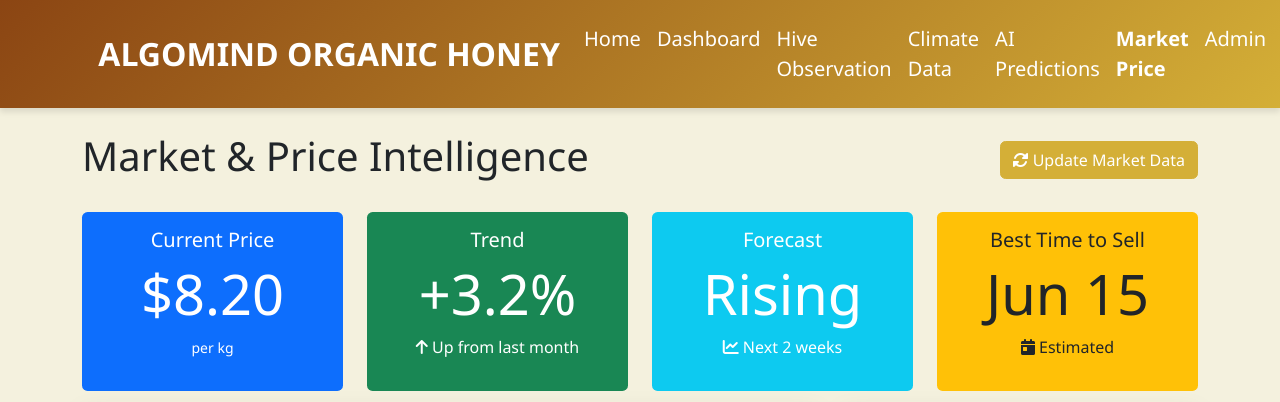
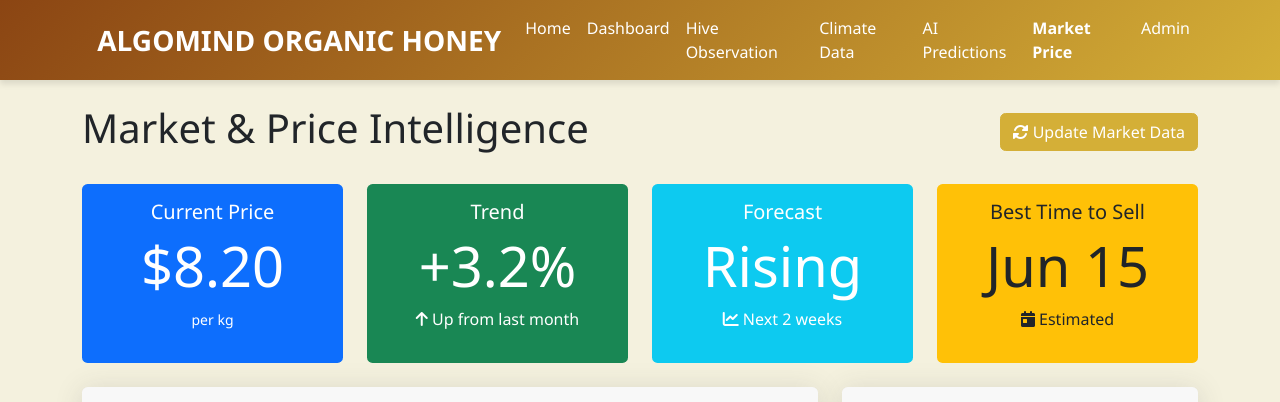
Before and after one commit to anthonybyamugisha/algomind_hive, a Django app: page /market-price/ in a window 1280 px wide. Shown: the top 402 px of the page. Run offline with Django 5.2, Linux system fonts and the light colour scheme.

Commit message:
Add more designs

```diff
--- a/templates/base.html
+++ b/templates/base.html
@@ -23,7 +23,6 @@
         .navbar {
             background: linear-gradient(135deg, var(--secondary-color), var(--primary-color));
             box-shadow: 0 4px 6px rgba(0, 0, 0, 0.1);
-            padding: 1rem 0;
         }
 
         .hero-section {
@@ -246,7 +245,7 @@
 <body>
     <nav class="navbar navbar-expand-lg navbar-dark sticky-top" style="background: linear-gradient(135deg, var(--secondary-color), var(--primary-color));">
         <div class="container">
-            <a class="navbar-brand fw-bold fs-2 text-white" href="{% url 'home' %}">
+            <a class="navbar-brand fw-bold fs-3 text-white" href="{% url 'home' %}">
                 <i class="fas fa-honeycomb me-2"></i> ALGOMIND ORGANIC HONEY
             </a>
             <button class="navbar-toggler" type="button" data-bs-toggle="collapse" data-bs-target="#navbarNav">
@@ -255,25 +254,25 @@
             <div class="collapse navbar-collapse" id="navbarNav">
                 <ul class="navbar-nav ms-auto">
                     <li class="nav-item">
-                        <a class="nav-link fs-5 text-white {% if request.resolver_match.url_name == 'home' %}active fw-bold{% endif %}" href="{% url 'home' %}">Home</a>
+                        <a class="nav-link text-white {% if request.resolver_match.url_name == 'home' %}active fw-bold{% endif %}" href="{% url 'home' %}">Home</a>
                     </li>
                     <li class="nav-item">
-                        <a class="nav-link fs-5 text-white {% if request.resolver_match.url_name == 'dashboard' %}active fw-bold{% endif %}" href="{% url 'dashboard' %}">Dashboard</a>
+                        <a class="nav-link text-white {% if request.resolver_match.url_name == 'dashboard' %}active fw-bold{% endif %}" href="{% url 'dashboard' %}">Dashboard</a>
                     </li>
                     <li class="nav-item">
-                        <a class="nav-link fs-5 text-white {% if request.resolver_match.url_name == 'hive-observation' %}active fw-bold{% endif %}" href="{% url 'hive-observation' %}">Hive Observation</a>
+                        <a class="nav-link text-white {% if request.resolver_match.url_name == 'hive-observation' %}active fw-bold{% endif %}" href="{% url 'hive-observation' %}">Hive Observation</a>
                     </li>
                     <li class="nav-item">
-                        <a class="nav-link fs-5 text-white {% if request.resolver_match.url_name == 'climate-environment' %}active fw-bold{% endif %}" href="{% url 'climate-environment' %}">Climate Data</a>
+                        <a class="nav-link text-white {% if request.resolver_match.url_name == 'climate-environment' %}active fw-bold{% endif %}" href="{% url 'climate-environment' %}">Climate Data</a>
                     </li>
                     <li class="nav-item">
-                        <a class="nav-link fs-5 text-white {% if request.resolver_match.url_name == 'predictions-recommendations' %}active fw-bold{% endif %}" href="{% url 'predictions-recommendations' %}">AI Predictions</a>
+                        <a class="nav-link text-white {% if request.resolver_match.url_name == 'predictions-recommendations' %}active fw-bold{% endif %}" href="{% url 'predictions-recommendations' %}">AI Predictions</a>
                     </li>
                     <li class="nav-item">
-                        <a class="nav-link fs-5 text-white {% if request.resolver_match.url_name == 'market-price' %}active fw-bold{% endif %}" href="{% url 'market-price' %}">Market Price</a>
+                        <a class="nav-link text-white {% if request.resolver_match.url_name == 'market-price' %}active fw-bold{% endif %}" href="{% url 'market-price' %}">Market Price</a>
                     </li>
                     <li class="nav-item">
-                        <a class="nav-link fs-5 text-white" href="/admin/">Admin</a>
+                        <a class="nav-link text-white" href="/admin/">Admin</a>
                     </li>
                 </ul>
             </div>
```
